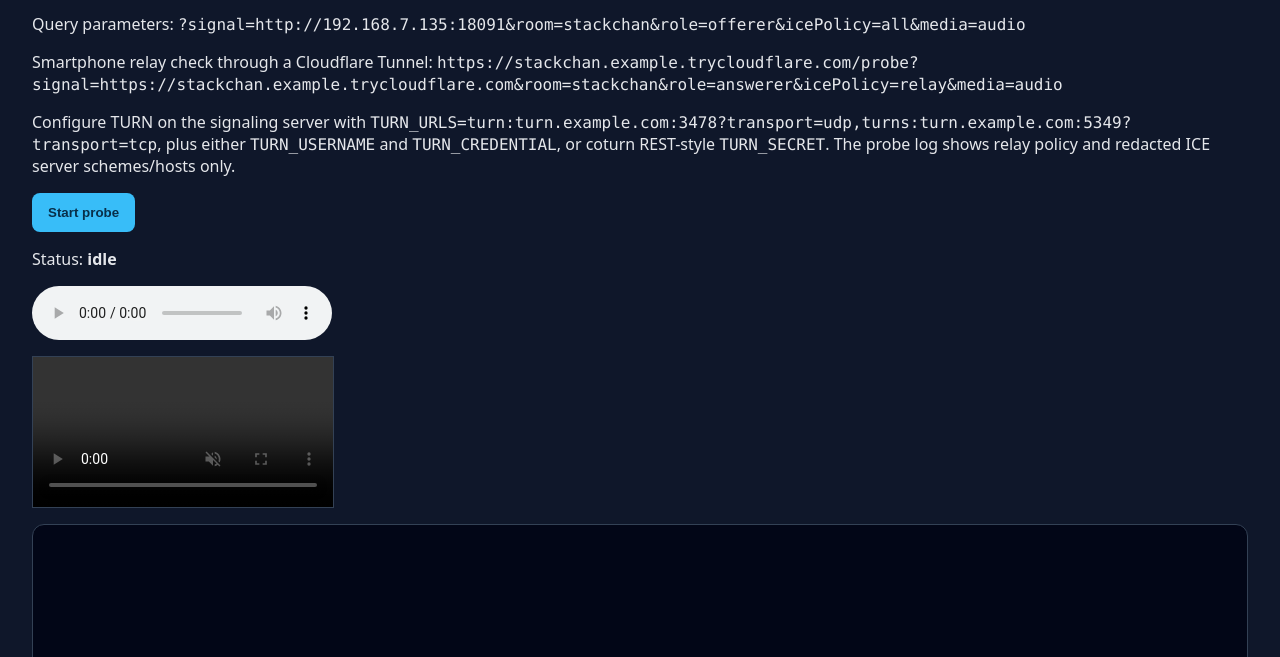
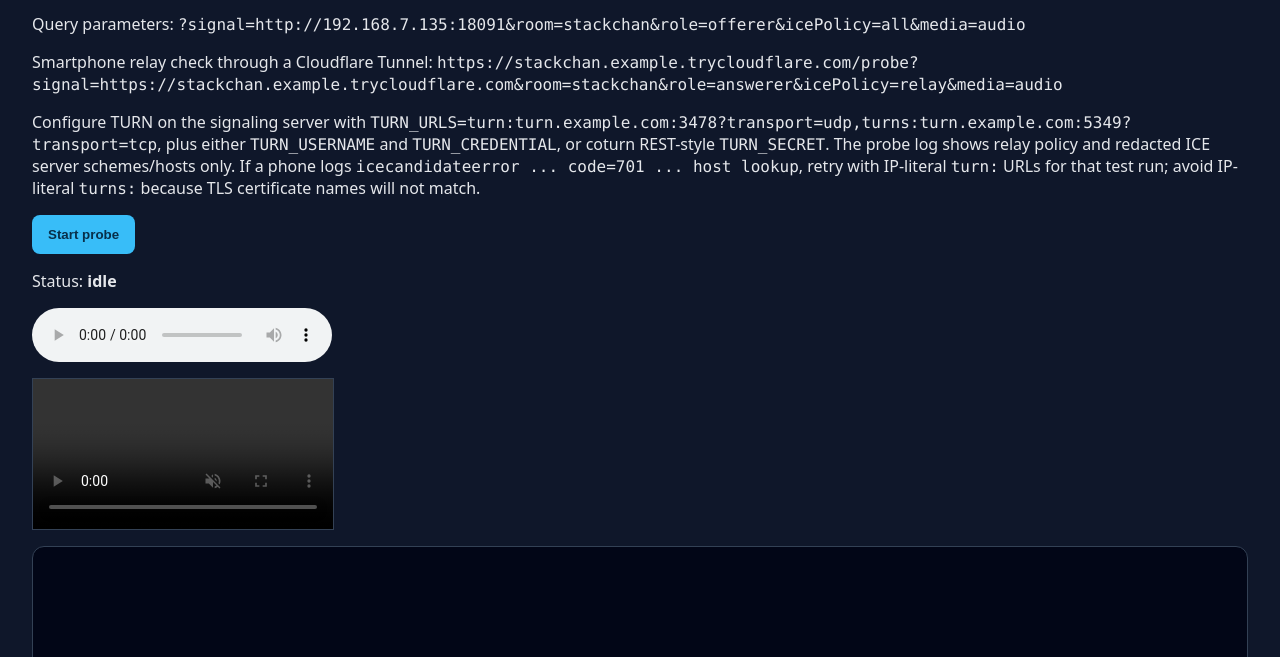
Before and after one commit to meganetaaan/moddable-webrtc, a website: page public/probe.html in a window 1280 px wide. Shown: the part 143-800 px from the top of the page. Drawn offline with Linux system fonts and the light colour scheme.

Commit message:
Document TURN host lookup fallback

```diff
--- a/public/probe.html
+++ b/public/probe.html
@@ -64,7 +64,9 @@
       Configure TURN on the signaling server with
       <code>TURN_URLS=turn:turn.example.com:3478?transport=udp,turns:turn.example.com:5349?transport=tcp</code>,
       plus either <code>TURN_USERNAME</code> and <code>TURN_CREDENTIAL</code>, or coturn REST-style <code>TURN_SECRET</code>.
-      The probe log shows relay policy and redacted ICE server schemes/hosts only.
+      The probe log shows relay policy and redacted ICE server schemes/hosts only. If a phone logs
+      <code>icecandidateerror ... code=701 ... host lookup</code>, retry with IP-literal <code>turn:</code> URLs
+      for that test run; avoid IP-literal <code>turns:</code> because TLS certificate names will not match.
     </p>
     <button id="start" type="button">Start probe</button>
     <p>Status: <strong id="status">idle</strong></p>
```
Also changed, not shown: README.md.
